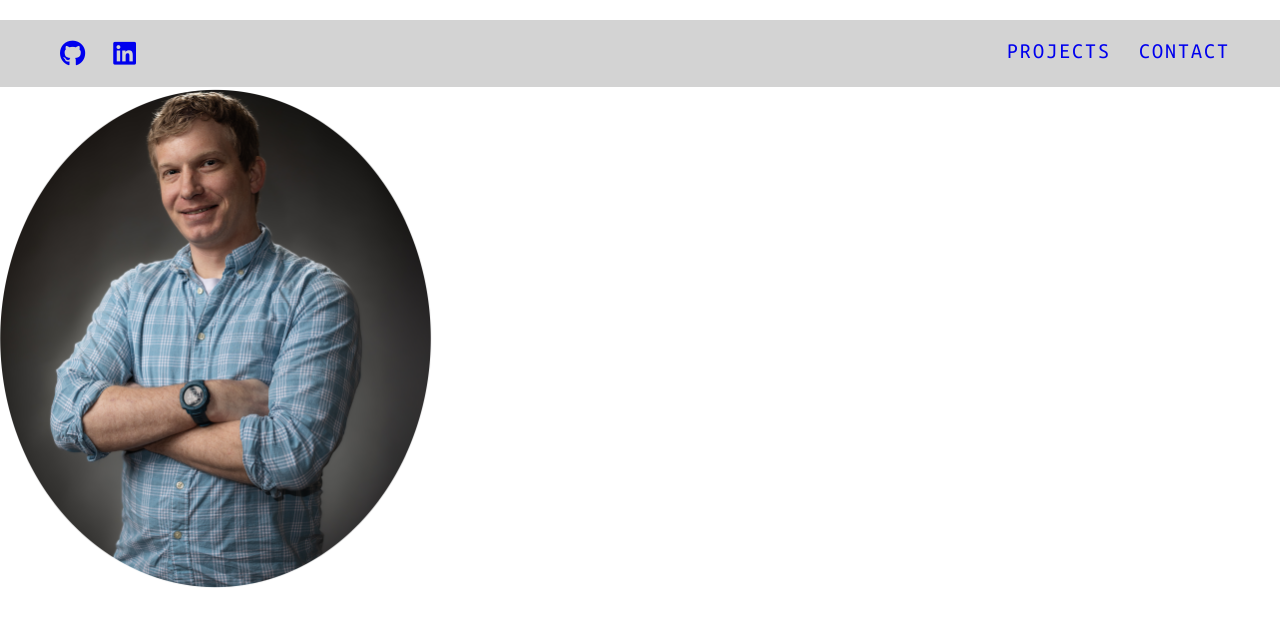
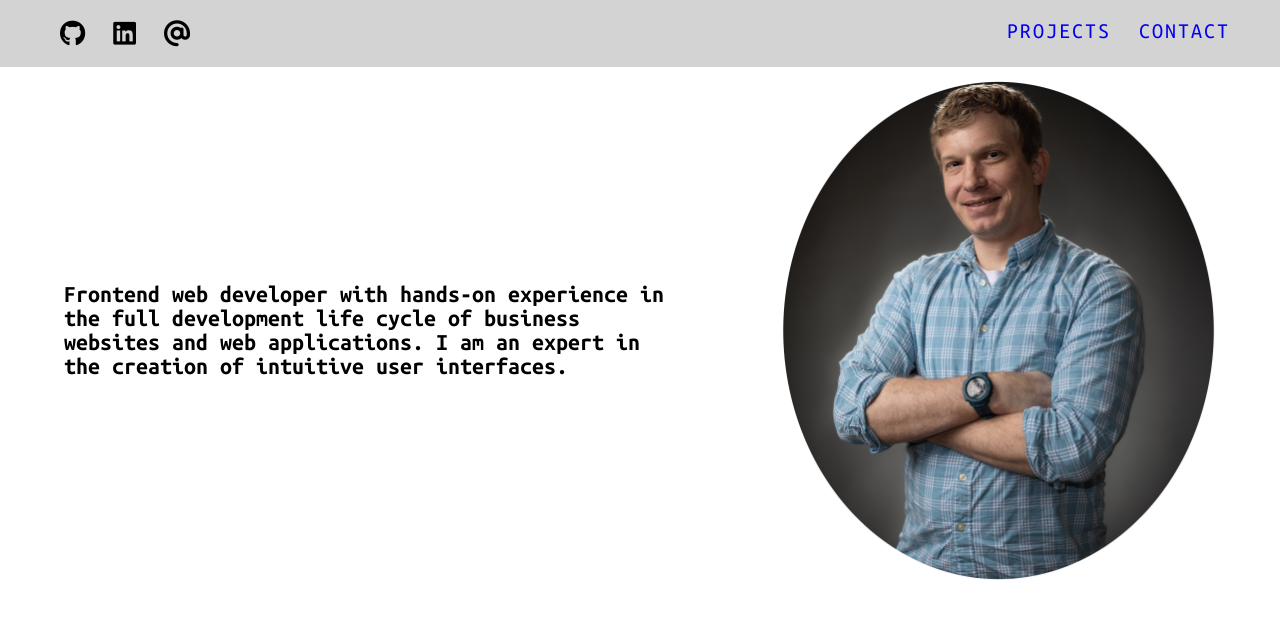
Before and after one commit to OneWaterboy/Frontend-Profile, a plain HTML site: page index.html in a window 1280 px wide. Drawn offline with Linux system fonts and the light colour scheme.

Commit message:
finish basic header layout

```diff
--- a/css/styles.css
+++ b/css/styles.css
@@ -10,6 +10,7 @@ body {
     position: fixed;
     width: 100%;
     background: lightgray;
+    top: 0;
 }
 
 .socialLinks,
@@ -20,6 +21,7 @@ body {
 .socialLinks a {
     font-size: 26px;
     margin-left: 20px;
+    color: #000;
 }
 
 .socialLinks a:visited{
@@ -37,3 +39,16 @@ body {
 .profilePhoto {
     max-height: 500px;
 }
+
+.headerInnerContent {
+    margin: 80px auto 0;
+    display: flex;
+    max-width: 90%;
+    justify-content: space-between;
+  }
+
+.introduction {
+  display: flex;
+  align-items: center;
+  padding: 0 10% 0 0;
+}
--- a/index.html
+++ b/index.html
@@ -16,7 +16,8 @@
     <div id="headerBar">
         <div class="socialLinks">
             <a target="_blank" href="https://github.com/OneWaterboy"><i class="fa-brands fa-github"></i></a>
-            <a target="_blank" href="https://github.com/OneWaterboy"><i class="fa-brands fa-linkedin"></i></a>
+            <a target="_blank" href="https://www.linkedin.com/in/abrahmrollins/"><i class="fa-brands fa-linkedin"></i></a>
+            <a target="_blank" href="mailto:abrahmrollins@gmail.com"><i class="fa-solid fa-at"></i></a>
         </div>
         <nav id="navLinks">
             <a href="#projects" class="desktopNavLink">Projects</a>
@@ -24,6 +25,7 @@
         </nav>
     </div>
     <div id="mainHeader">
+        <div class="headerInnerContent">
             <div class="introduction">
                 <h2>
                     Frontend web developer with hands-on experience in the full development life cycle of business websites and web applications. I am an expert in the creation of intuitive user interfaces.
@@ -33,5 +35,6 @@
                 <img class="profilePhoto" src="/images/circle cropped 2.png" />
             </div>
         </div>
+    </div>
 </body>
 </html>
```
Lines whose indentation alone changed are shown as unchanged.
